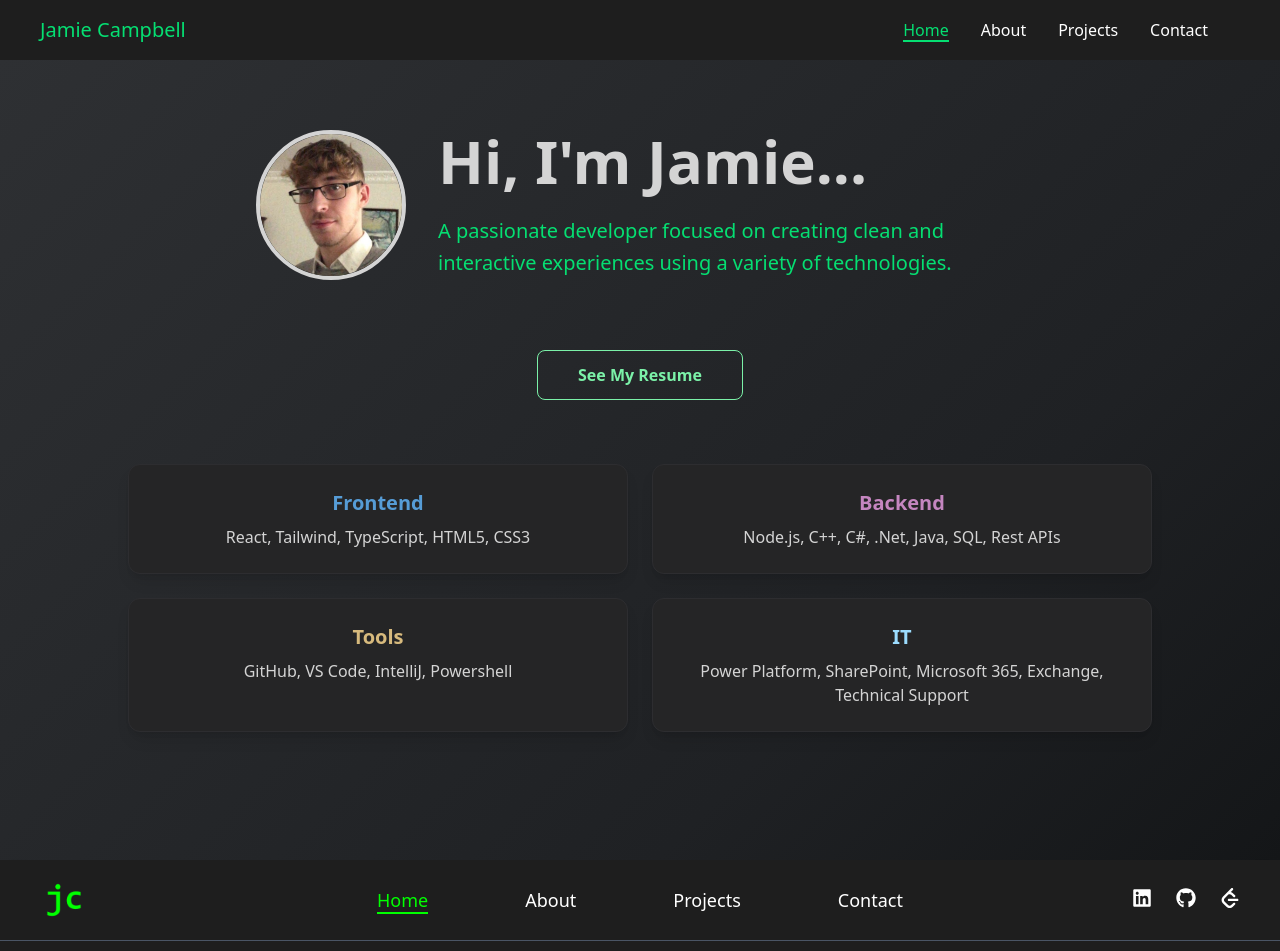
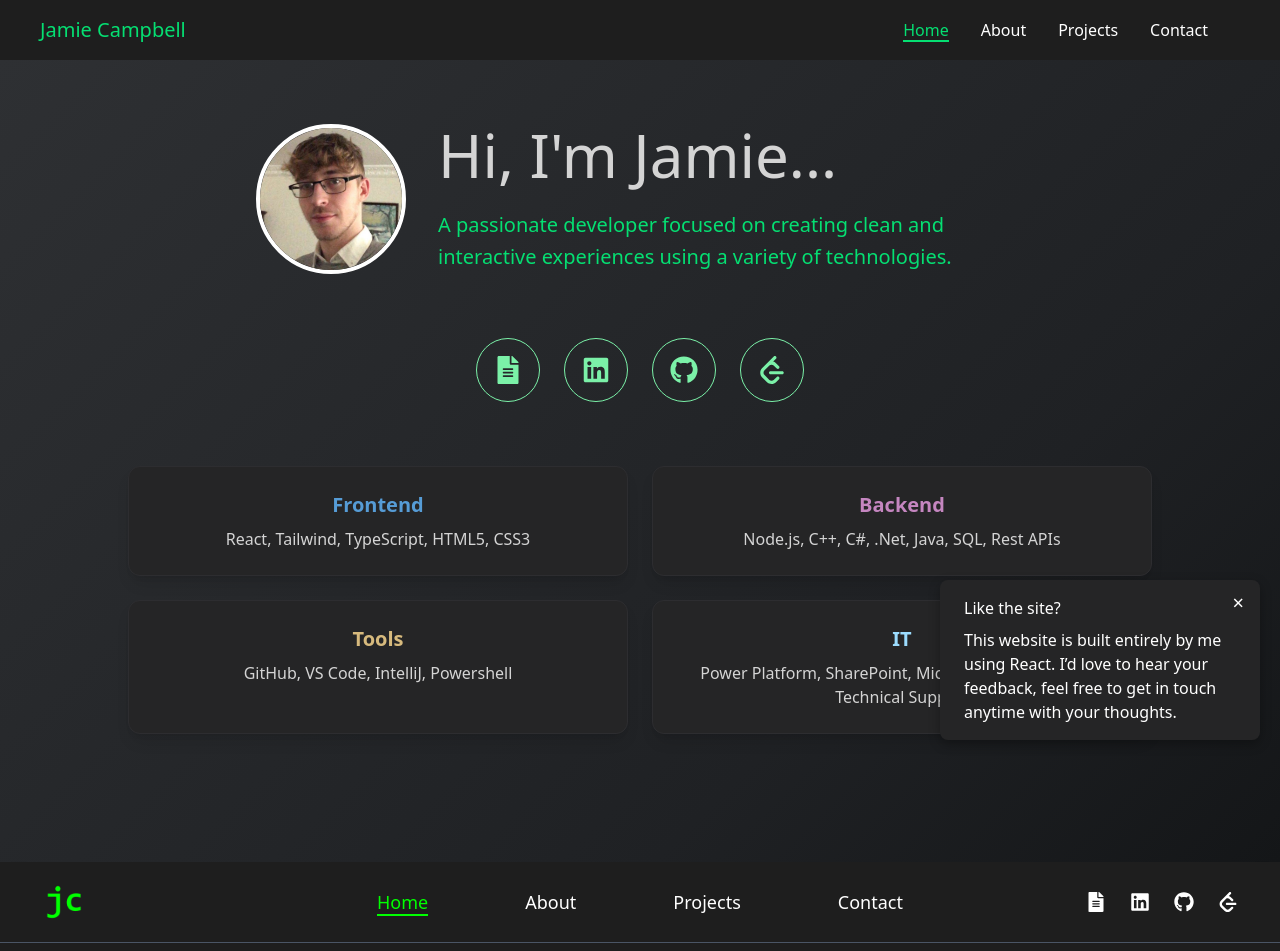
Before and after one commit to Jamb0Camb0123/Portfolio, a React (Vite) app: page /portfolio/home in a window 1280 px wide. Shown: the top 951 px of the page. Built offline with nearby package versions, Linux system fonts and the light colour scheme.

Commit message:
Small changes to site to improve look and feel

```diff
--- a/src/App.tsx
+++ b/src/App.tsx
@@ -1,7 +1,14 @@
-import { BrowserRouter as Router, Route, Routes, Navigate, useLocation } from "react-router-dom";
+import {
+  BrowserRouter as Router,
+  Route,
+  Routes,
+  Navigate,
+  useLocation,
+} from "react-router-dom";
 import { useEffect } from "react";
 import Header from "./components/Header";
 import Footer from "./components/Footer";
+import Popup from "./components/Popup"; // import the popup component
 import Home from "./pages/Home";
 import Projects from "./pages/Projects";
 import About from "./pages/About";
@@ -17,7 +24,7 @@ const routeTitles: { [key: string]: string } = {
   "/projects": "Projects",
   "/contact": "Contact",
   "/privacy-policy": "Privacy Policy",
-  "/terms-of-service": "Terms of Service"
+  "/terms-of-service": "Terms of Service",
 };
 
 // Hook to update the page title dynamically
@@ -25,7 +32,7 @@ function usePageTitle() {
   const location = useLocation();
 
   useEffect(() => {
-    const title = routeTitles[location.pathname] || "404 - Page Not Found"; // Use fallback title
+    const title = routeTitles[location.pathname] || "404 - Page Not Found"; // Fallback title
     document.title = title;
   }, [location]);
 }
@@ -42,7 +49,7 @@ function App() {
 // Separate component to use `useLocation()` inside Router
 function MainContent() {
   const location = useLocation();
-  const isNotFound = !routeTitles[location.pathname]; // If route is not in `routeTitles`, it's a 404
+  const isNotFound = !routeTitles[location.pathname]; // If route not in titles, 404
 
   return (
     <div>
@@ -57,10 +64,12 @@ function MainContent() {
         <Route path="/contact" element={<Contact />} />
         <Route path="/privacy-policy" element={<Privacy />} />
         <Route path="/terms-of-service" element={<Terms />} />
-        <Route path="*" element={<NotFound />} /> {/* 404 Page */}
+        <Route path="*" element={<NotFound />} /> {/* 404 page */}
       </Routes>
 
-      {!isNotFound && <Footer />} {/* Same check for Footer */}
+      {!isNotFound && <Footer />}
+
+      <Popup /> {/* Popup always rendered */}
     </div>
   );
 }
--- a/src/assets/leetcode-icon.tsx
+++ b/src/assets/leetcode-icon.tsx
@@ -1,11 +1,19 @@
 import React from "react";
 
-const LeetCodeIcon: React.FC<{ className?: string }> = ({ className }) => {
+interface LeetCodeIconProps {
+  className?: string;
+  style?: React.CSSProperties;
+}
+
+const LeetCodeIcon: React.FC<LeetCodeIconProps> = ({ className, style }) => {
   return (
     <svg
       xmlns="http://www.w3.org/2000/svg"
       viewBox="0 0 32 32"
-      className={className} // Allow color to be controlled by the class
+      className={className}
+      style={style}
+      fill="currentColor"  // Use current CSS color
+      aria-hidden="true"
     >
       <path d="M21.469 23.907l-3.595 3.473c-0.624 0.625-1.484 0.885-2.432 0.885s-1.807-0.26-2.432-0.885l-5.776-5.812c-0.62-0.625-0.937-1.537-0.937-2.485 0-0.952 0.317-1.812 0.937-2.432l5.76-5.844c0.62-0.619 1.5-0.859 2.448-0.859s1.808 0.26 2.432 0.885l3.595 3.473c0.687 0.688 1.823 0.663 2.536-0.052 0.708-0.713 0.735-1.848 0.047-2.536l-3.473-3.511c-0.901-0.891-2.032-1.505-3.261-1.787l3.287-3.333c0.688-0.687 0.667-1.823-0.047-2.536s-1.849-0.735-2.536-0.052l-13.469 13.469c-1.307 1.312-1.989 3.113-1.989 5.113 0 1.996 0.683 3.86 1.989 5.168l5.797 5.812c1.307 1.307 3.115 1.937 5.115 1.937 1.995 0 3.801-0.683 5.109-1.989l3.479-3.521c0.688-0.683 0.661-1.817-0.052-2.531s-1.849-0.74-2.531-0.052zM27.749 17.349h-13.531c-0.932 0-1.692 0.801-1.692 1.791 0 0.991 0.76 1.797 1.692 1.797h13.531c0.933 0 1.693-0.807 1.693-1.797 0-0.989-0.76-1.791-1.693-1.791z"/>
     </svg>
--- a/src/components/Footer.tsx
+++ b/src/components/Footer.tsx
@@ -1,6 +1,6 @@
 import React, { useState, useEffect, useRef, useCallback } from "react";
 import { NavLink, useLocation } from "react-router-dom";
-import { FaLinkedin, FaGithub } from "react-icons/fa";
+import { FaLinkedin, FaGithub, FaFileAlt } from "react-icons/fa";
 import LeetCodeIcon from "../assets/leetcode-icon";
 import logo from "../assets/favicon-transparent.png";
 
@@ -168,12 +168,25 @@ const Footer: React.FC = () => {
           </ul>
         </nav>
 
-        <div className="md:w-1/5 flex justify-center md:justify-end space-x-5 text-xl mt-4 md:mt-0">
+          <div className="md:w-1/5 flex justify-center md:justify-end space-x-5 text-xl mt-4 md:mt-0">
+          {/* CV icon moved to leftmost */}
+          <a
+            href="/portfolio/Jamie_Campbell_CV.pdf"
+            target="_blank"
+            rel="noopener noreferrer"
+            className="text-white hover:text-[#00FF00] w-6 h-6 flex items-center justify-center"
+            aria-label="Resume"
+            title="View Resume"
+          >
+            <FaFileAlt />
+          </a>
+
           <a
             href="https://www.linkedin.com/in/jamie-b-campbell/"
             target="_blank"
             rel="noopener noreferrer"
-            className="text-white hover:text-[#00FF00] w-6 h-6"
+            className="text-white hover:text-[#00FF00] w-6 h-6 flex items-center justify-center"
+            aria-label="LinkedIn"
           >
             <FaLinkedin />
           </a>
@@ -181,7 +194,8 @@ const Footer: React.FC = () => {
             href="https://github.com/Jamb0Camb0123"
             target="_blank"
             rel="noopener noreferrer"
-            className="text-white hover:text-[#00FF00] w-6 h-6"
+            className="text-white hover:text-[#00FF00] w-6 h-6 flex items-center justify-center"
+            aria-label="GitHub"
           >
             <FaGithub />
           </a>
@@ -189,11 +203,13 @@ const Footer: React.FC = () => {
             href="https://leetcode.com/u/JamboCambo123/"
             target="_blank"
             rel="noopener noreferrer"
-            className="fill-white hover:fill-[#00FF00] w-5 h-5"
+            className="text-white hover:text-[#00FF00] w-6 h-6 flex items-center justify-center"
+            aria-label="LeetCode"
           >
-            <LeetCodeIcon />
+            <LeetCodeIcon style={{ width: 20, height: 20 }} />
           </a>
         </div>
+
       </div>
 
       <div className="border-t border-gray-600 text-sm py-2 flex flex-col md:flex-row justify-between items-center px-6 md:px-10 space-y-4 md:space-y-0">
--- /dev/null
+++ b/src/components/Popup.tsx
@@ -0,0 +1,51 @@
+import { useState, useEffect } from "react";
+
+export default function Popup() {
+  const [visible, setVisible] = useState(false);
+
+  useEffect(() => {
+    const timer = setTimeout(() => setVisible(true), 3000);
+    return () => clearTimeout(timer);
+  }, []);
+
+  if (!visible) return null;
+
+  return (
+    <div
+      style={{
+        position: "fixed",
+        bottom: "60px", // Adjust to your header height
+        right: "20px", // Moved to the left
+        backgroundColor: "#252526",
+        color: "white",
+        padding: "1rem 1.5rem",
+        borderRadius: "0.5rem",
+        boxShadow: "0 4px 12px rgba(0, 0, 0, 0.3)",
+        maxWidth: "320px",
+        zIndex: 1000,
+      }}
+    >
+      <button
+        onClick={() => setVisible(false)}
+        style={{
+          position: "absolute",
+          top: "8px",
+          right: "16px", // Moved from right to left
+          background: "transparent",
+          border: "none",
+          color: "white",
+          fontSize: "1.25rem",
+          cursor: "pointer",
+        }}
+        aria-label="Close popup"
+      >
+        &times;
+      </button>
+
+      <h2 style={{ marginTop: 0, marginBottom: "0.5rem" }}>Like the site?</h2>
+      <p style={{ margin: 0 }}>
+        This website is built entirely by me using React. I’d love to hear your feedback, feel free to get in touch anytime with your thoughts.
+      </p>
+    </div>
+  );
+}
--- a/src/pages/Contact.tsx
+++ b/src/pages/Contact.tsx
@@ -88,7 +88,7 @@ const Contact: React.FC = () => {
       >
         {/* Left text */}
         <section className="w-full md:w-5/12 flex flex-col justify-center items-center text-center mb-12 md:mb-0">
-          <h1 className="text-4xl md:text-6xl font-bold mb-6 text-green-500">
+          <h1 className="text-4xl md:text-6xl mb-6 text-green-500">
             Get in Touch
           </h1>
           <p className="text-lg md:text-xl leading-relaxed max-w-md">
--- a/src/pages/Home.tsx
+++ b/src/pages/Home.tsx
@@ -1,5 +1,7 @@
 import React from 'react';
+import { FaLinkedin, FaGithub, FaFileAlt } from 'react-icons/fa';
 import MeImage from '../assets/me.jpg';
+import LeetCodeIcon from '../assets/leetcode-icon';
 
 const Home: React.FC = () => {
   return (
@@ -7,25 +9,23 @@ const Home: React.FC = () => {
       style={{
         background: `linear-gradient(
           135deg,
-          #2e3033 0%,    /* dark gray with just a touch of light */
-          #1f2124 70%,   /* darker mid-tone */
-          #141618 100%   /* near black */
+          #2e3033 0%,
+          #1f2124 70%,
+          #141618 100%
         )`,
       }}
-      className="text-[#d4d4d4] min-h-screen flex flex-col justify-center items-center px-4 py-16 text-center">
-      {/* Hero Section with image to the left */}
+      className="text-[#d4d4d4] min-h-screen flex flex-col justify-center items-center px-4 py-16 text-center"
+    >
+      {/* Hero Section */}
       <section className="flex-grow flex items-center max-w-3xl w-full mb-16 space-x-8">
-        {/* Image with green circular border */}
         <img
           src={MeImage}
           alt="Jamie Campbell"
-          className="rounded-full border-4"
+          className="rounded-full border-4 border-white"
           style={{ width: '150px', height: '150px', objectFit: 'cover' }}
         />
-
-        {/* Text content */}
         <div className="text-left">
-          <h1 className="text-4xl md:text-6xl font-bold mb-6 text-[#d4d4d4]">
+          <h1 className="text-4xl md:text-6xl mb-6 text-[#d4d4d4]">
             Hi, I'm Jamie...
           </h1>
           <p className="text-lg md:text-xl text-green-400 max-w-2xl leading-relaxed">
@@ -34,19 +34,59 @@ const Home: React.FC = () => {
         </div>
       </section>
 
-      {/* Call to Action Buttons */}
-      <div className="flex flex-wrap gap-4 justify-center mb-16">
+{/* Social + Resume Icons */}
+<div className="flex space-x-6 justify-center mb-16">
+  {/* Resume */}
   <a
     href="/portfolio/Jamie_Campbell_CV.pdf"
     target="_blank"
     rel="noopener noreferrer"
-          className="px-10 py-3 border border-green-300 text-green-300 rounded-lg hover:bg-green-400 hover:text-black hover:border-green-400 font-semibold transition"
+    className="text-green-300 hover:text-black bg-transparent hover:bg-green-400 border border-green-300 hover:border-green-400 p-4 rounded-full transition w-16 h-16 flex items-center justify-center"
+    title="View Resume"
+    aria-label="Resume"
   >
-          See My Resume
+    <FaFileAlt size={28} />
+  </a>
+
+  {/* LinkedIn */}
+  <a
+    href="https://www.linkedin.com/in/jamie-b-campbell/"
+    target="_blank"
+    rel="noopener noreferrer"
+    className="text-green-300 hover:text-black bg-transparent hover:bg-green-400 border border-green-300 hover:border-green-400 p-4 rounded-full transition w-16 h-16 flex items-center justify-center"
+    title="LinkedIn"
+    aria-label="LinkedIn"
+  >
+    <FaLinkedin size={28} />
+  </a>
+
+  {/* GitHub */}
+  <a
+    href="https://github.com/Jamb0Camb0123"
+    target="_blank"
+    rel="noopener noreferrer"
+    className="text-green-300 hover:text-black bg-transparent hover:bg-green-400 border border-green-300 hover:border-green-400 p-4 rounded-full transition w-16 h-16 flex items-center justify-center"
+    title="GitHub"
+    aria-label="GitHub"
+  >
+    <FaGithub size={28} />
+  </a>
+
+  {/* LeetCode */}
+  <a
+    href="https://leetcode.com/u/JamboCambo123/"
+    target="_blank"
+    rel="noopener noreferrer"
+    className="text-green-300 hover:text-black bg-transparent hover:bg-green-400 border border-green-300 hover:border-green-400 p-4 rounded-full transition w-16 h-16 flex items-center justify-center"
+    title="LeetCode"
+    aria-label="LeetCode"
+  >
+    <LeetCodeIcon style={{ width: 28, height: 28 }} />
   </a>
 </div>
 
-      {/* Highlighted Skills */}
+
+      {/* Skills Section */}
       <section className="grid grid-cols-1 sm:grid-cols-2 gap-6 max-w-5xl w-full pb-16">
         <div className="bg-[#252526] shadow-lg rounded-xl p-6 border border-[#2d2d30]">
           <h3 className="text-xl font-semibold mb-2 text-[#569cd6]">Frontend</h3>
@@ -62,9 +102,7 @@ const Home: React.FC = () => {
         </div>
         <div className="bg-[#252526] shadow-lg rounded-xl p-6 border border-[#2d2d30]">
           <h3 className="text-xl font-semibold mb-2 text-[#9cdcfe]">IT</h3>
-          <p>
-            Power Platform, SharePoint, Microsoft 365, Exchange, Technical Support
-          </p>
+          <p>Power Platform, SharePoint, Microsoft 365, Exchange, Technical Support</p>
         </div>
       </section>
     </main>
```
Also changed, not shown: src/pages/About.tsx (+4 -3 lines). Lines whose indentation alone changed are shown as unchanged.
